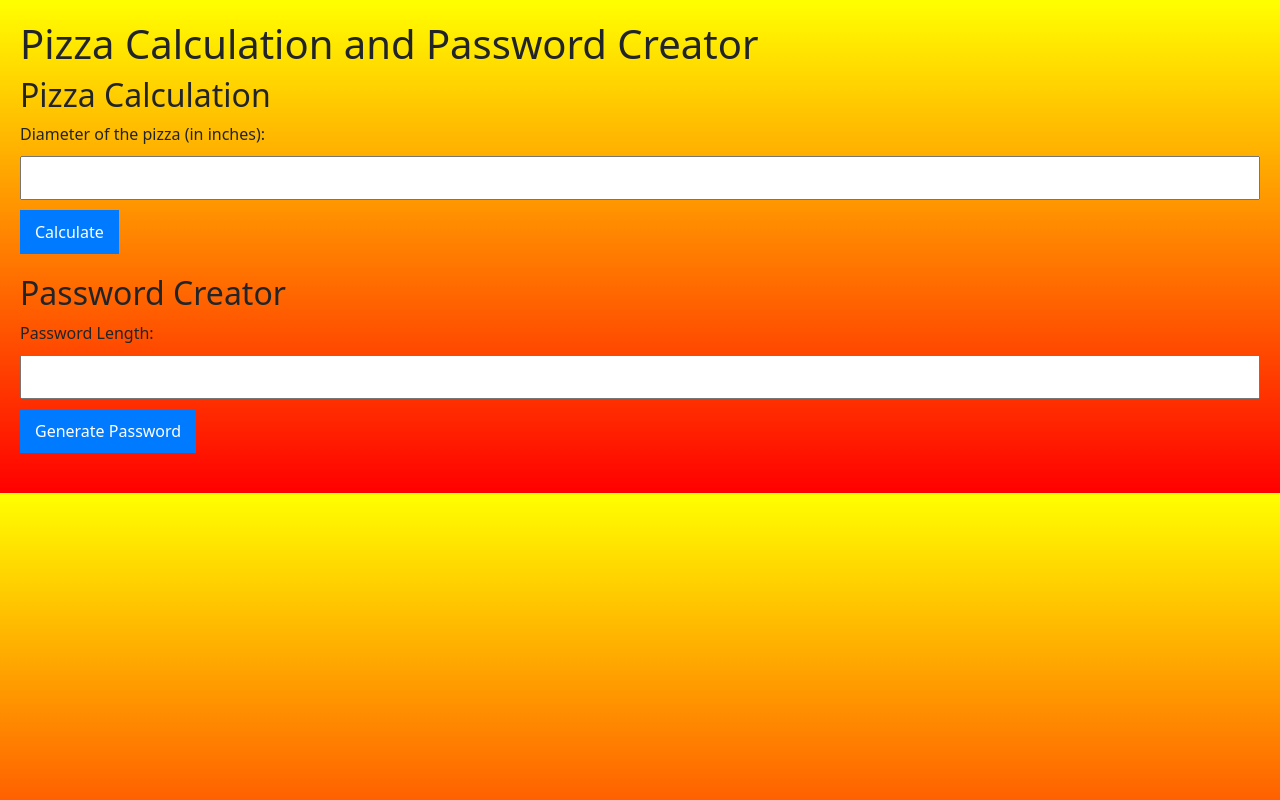
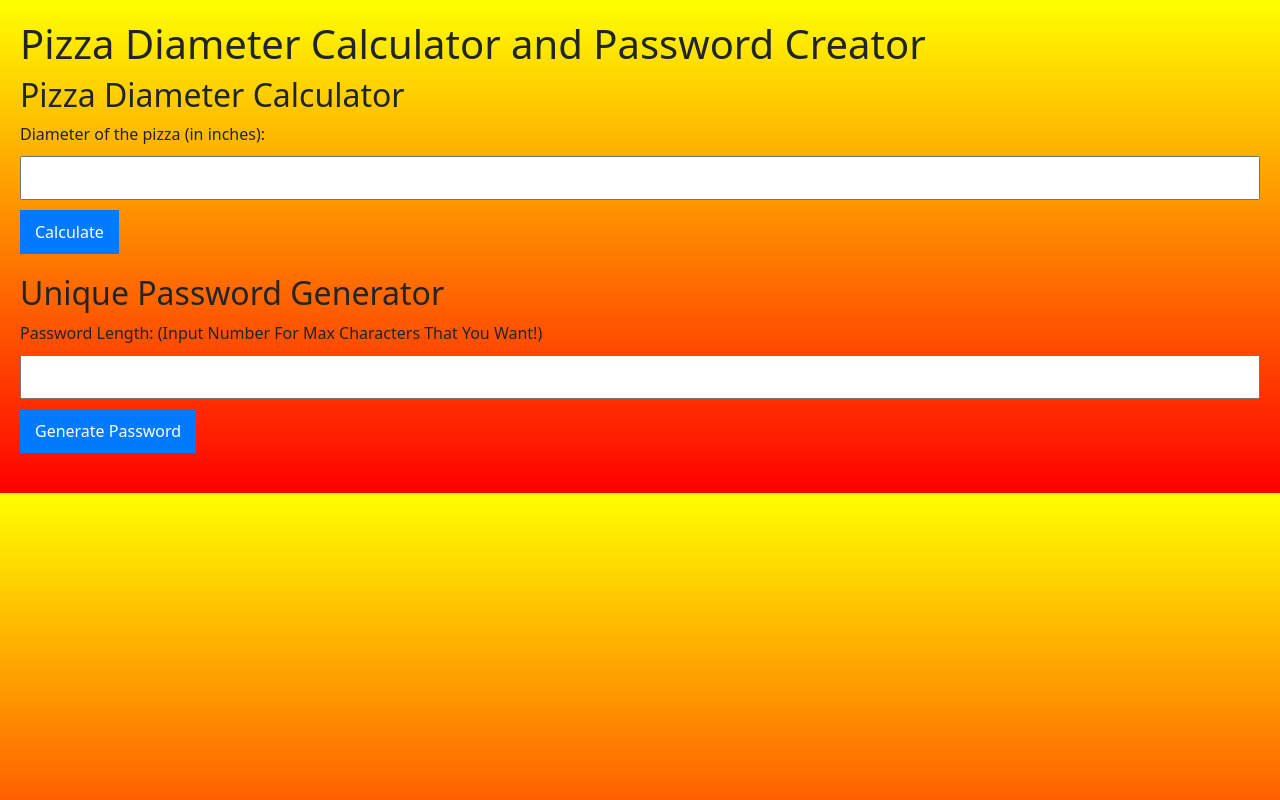
Before and after one commit to DarrylClay2005/Pizza-Calculation-And-Password-Creator--CapStone-Project-, a plain HTML site: page index.html in a window 1280 px wide. Drawn offline with nearby package versions, Linux system fonts and the light colour scheme.

Commit message:
Update titles and headings for clarity in pizza calculator and password generator

```diff
--- a/index.html
+++ b/index.html
@@ -3,22 +3,22 @@
   <head>
     <meta charset="UTF-8" />
     <meta name="viewport" content="width=device-width, initial-scale=1.0" />
-    <title>Pizza Calculation and Password Creator/Unique UUID Generator</title>
+    <title>Pizza Diameter Calculator and Password Creator/Unique UUID Generator</title>
     <link rel="stylesheet" href="style.css" />
   </head>
   <body>
     <script src="script.js"></script>
-    <h1>Pizza Calculation and Password Creator</h1>
-    <h2>Pizza Calculation</h2>
+    <h1>Pizza Diameter Calculator and Password Creator</h1>
+    <h2>Pizza Diameter Calculator</h2>
     <form id="pizza-form">
       <label for="diameter">Diameter of the pizza (in inches):</label>
       <input type="number" id="diameter" required />
       <button type="submit">Calculate</button>
     </form>
     <div id="pizza-result"></div>
-    <h2>Password Creator</h2>
+    <h2>Unique Password Generator</h2>
     <form id="password-form">
-      <label for="length">Password Length:</label>
+      <label for="length">Password Length: (Input Number For Max Characters That You Want!)</label>
       <input type="number" id="length" required />
       <button type="submit" onclick="generatePassword(event)">
         Generate Password
```
